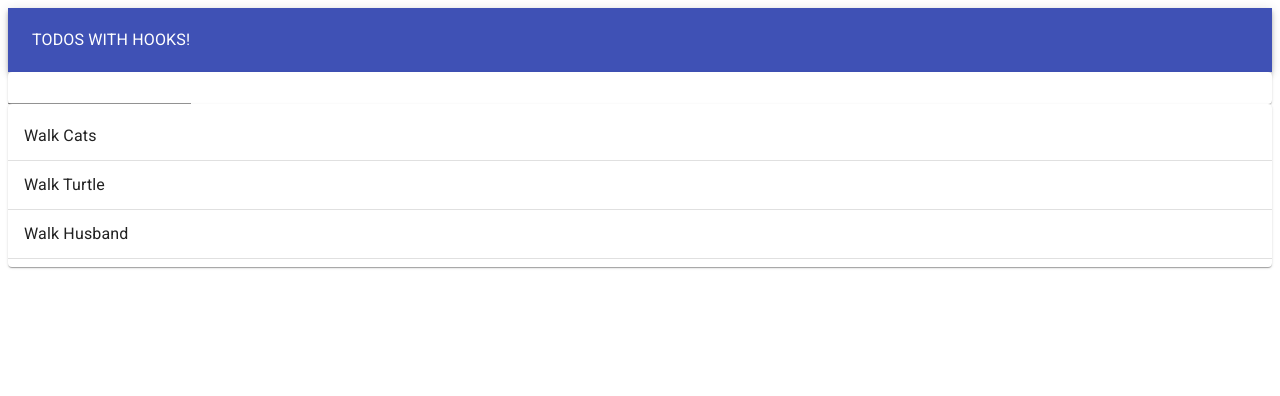
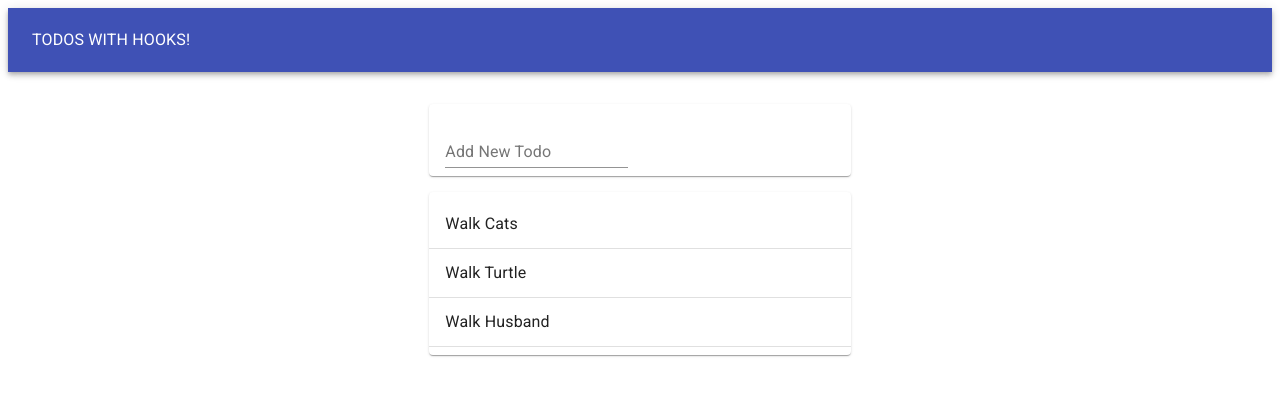
Before and after one commit to aaroncaraway/umre-todo, a React (Create React App) app: page / in a window 1280 px wide. Shown: the top 396 px of the page. Built offline with nearby package versions, Linux system fonts and the light colour scheme.

Commit message:
Before 254

```diff
--- a/src/TodoApp.js
+++ b/src/TodoApp.js
@@ -33,8 +33,12 @@
           <Typography color="inherit">TODOS WITH HOOKS!</Typography>
         </Toolbar>
       </AppBar>
-      <TodoForm addTodo={addTodo} />
-      <TodoList todos={todos} />
+      <Grid container justify="center" style={{ marginTop: "1rem" }}>
+        <Grid item xs={11} md={8} lg={4}>
+          <TodoForm addTodo={addTodo} />
+          <TodoList todos={todos} />
+        </Grid>
+      </Grid>
     </Paper>
   );
 };
--- a/src/TodoForm.js
+++ b/src/TodoForm.js
@@ -6,7 +6,7 @@
 const TodoForm = ({ addTodo }) => {
   const [value, handleChange, reset] = useInputState("");
   return (
-    <Paper>
+    <Paper style={{ margin: "1rem 0", padding: "0 1rem" }}>
       <form
         onSubmit={(e) => {
           e.preventDefault();
@@ -14,7 +14,13 @@
           reset();
         }}
       >
-        <TextField value={value} onChange={handleChange}></TextField>
+        <TextField
+          value={value}
+          onChange={handleChange}
+          margin="normal"
+          label="Add New Todo"
+          fullwidth
+        ></TextField>
       </form>
     </Paper>
   );
```
